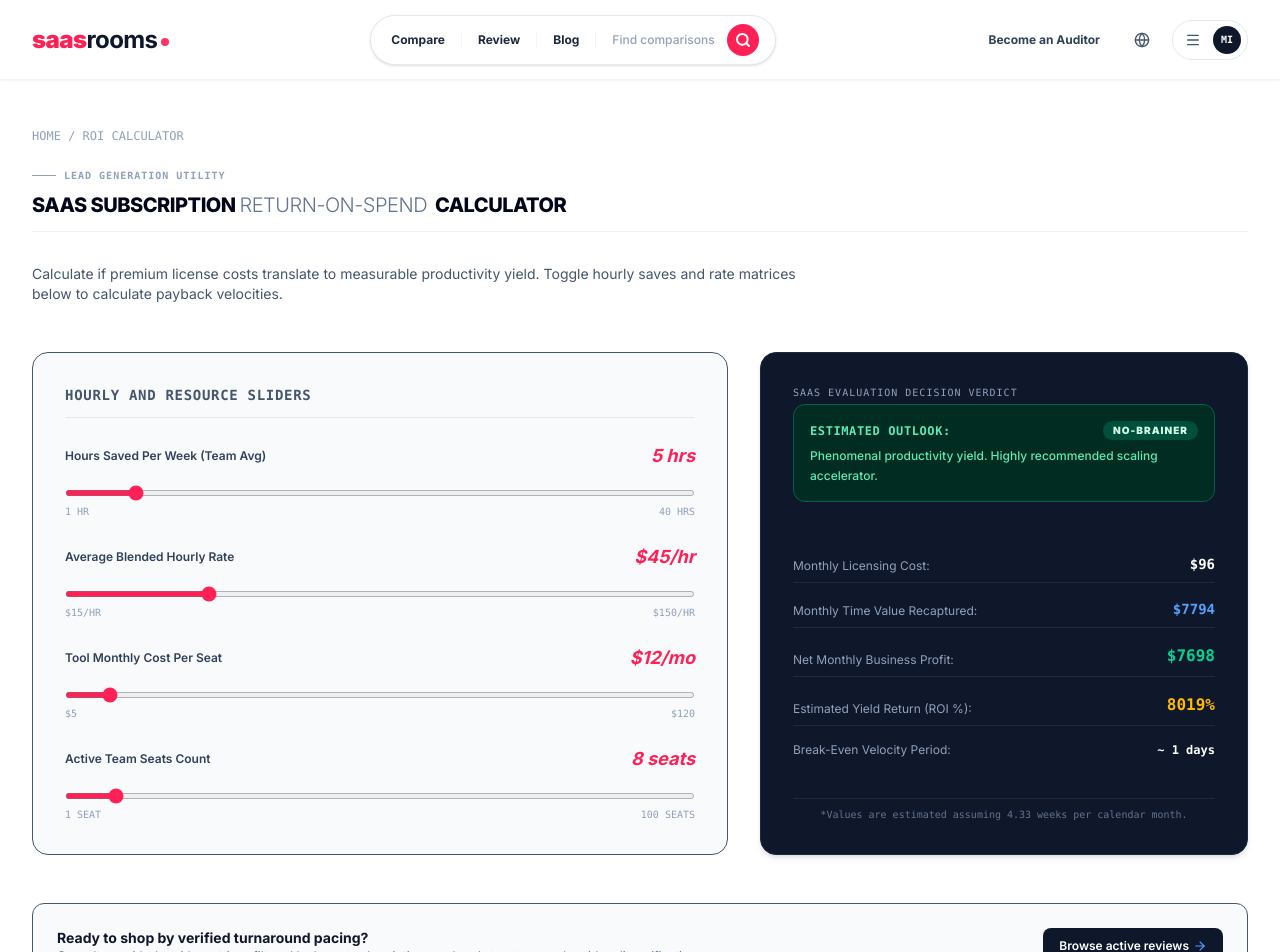
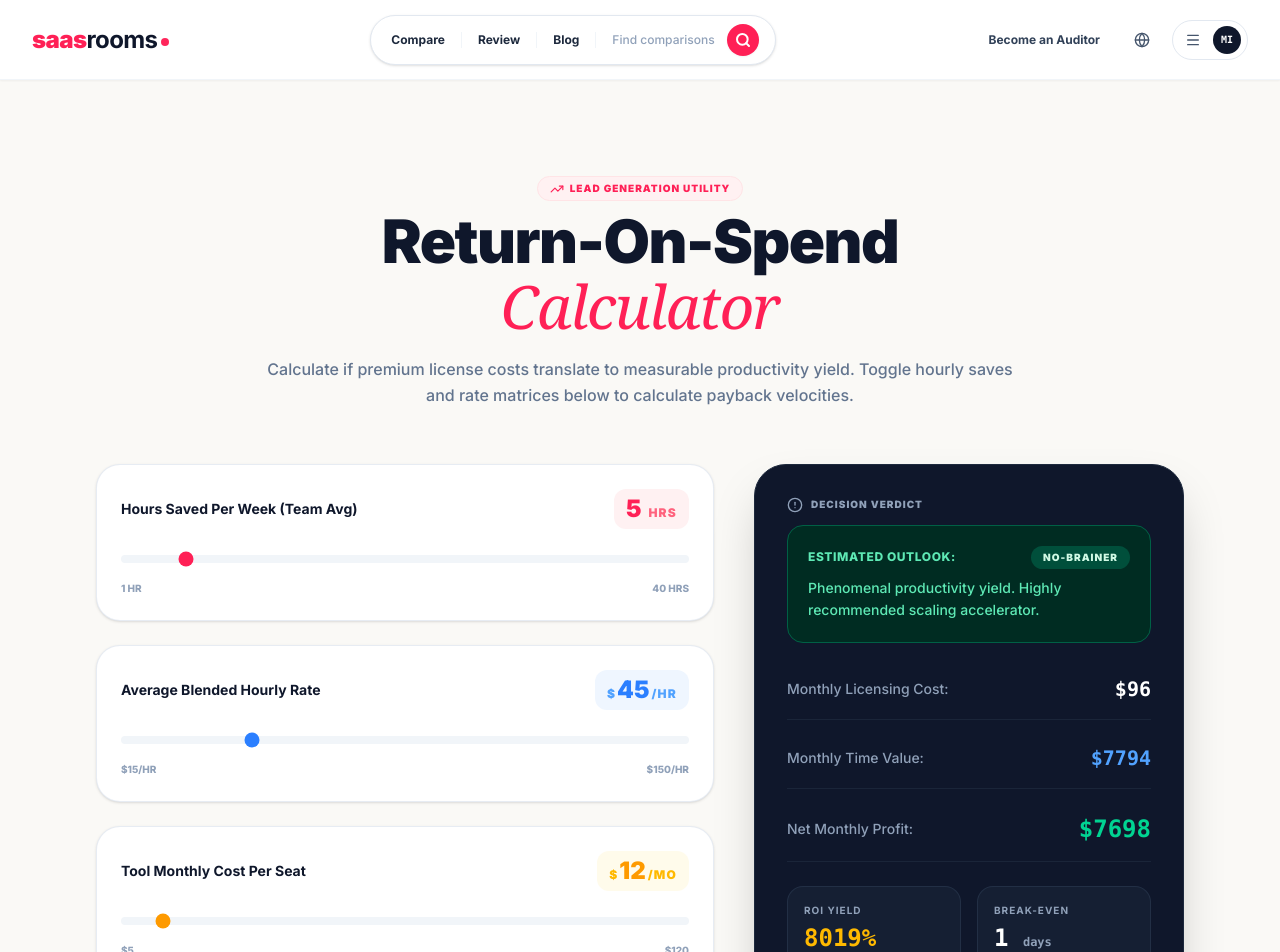
Before and after one commit to MininduBimsara/saasmatrix, a Next.js app: page /calculator in a window 1280 px wide. Shown: the top 952 px of the page. Built offline with nearby package versions, Linux system fonts and the light colour scheme.

Commit message:
feat(calculator): enhance UI and functionality of ROI Calculator with new design elements and improved user experience

```diff
--- a/app/calculator/page.tsx
+++ b/app/calculator/page.tsx
@@ -71,115 +71,109 @@ export default function CalculatorPage() {
   }, [report]);
 
   return (
-    <div className="flex flex-col min-h-screen bg-white">
+    <div className="bg-[#FAF9F6] min-h-screen text-slate-800 transition-colors duration-300 font-sans selection:bg-rose-100 flex flex-col">
       <Header />
 
-      <main id="roi-calculator-root" className="flex-grow py-12 font-sans">
-        <div className="max-w-7xl mx-auto px-4 sm:px-6 lg:px-8">
+      <main id="roi-calculator-root" className="flex-grow pt-10 pb-16 lg:py-24 relative overflow-hidden">
+        {/* Decorative elements */}
+        <div className="absolute top-0 right-0 w-[500px] h-[500px] bg-rose-50/20 rounded-full blur-3xl -z-10 pointer-events-none" />
+        <div className="absolute bottom-0 left-12 w-[300px] h-[300px] bg-amber-50/30 rounded-full blur-3xl -z-10 pointer-events-none" />
 
-          {/* Breadcrumb */}
-          <nav className="mb-6 text-xs text-slate-400 font-mono">
-            <Link href="/" className="hover:text-blue-600">HOME</Link> / ROI CALCULATOR
-          </nav>
+        <div className="max-w-6xl mx-auto px-4 sm:px-6 lg:px-8">
 
-          <SectionHeading
-            title="SaaS Subscription Return-On-Spend Calculator"
-            eyebrow="Lead Generation Utility"
-            emphasized="Return-On-Spend"
-          />
-
-          <p className="text-sm text-slate-600 max-w-3xl mb-12">
+          <div className="text-center space-y-4 mb-14 max-w-3xl mx-auto">
+            <span className="inline-flex items-center gap-1.5 px-3 py-1 text-[10px] font-black tracking-widest uppercase rounded-full bg-rose-50 border border-rose-100 text-rose-500 mb-2">
+              <TrendingUp className="h-3.5 w-3.5" />
+              Lead Generation Utility
+            </span>
+            <h1 className="text-4xl md:text-5xl lg:text-6xl font-black text-slate-900 leading-[1.08] tracking-tight">
+              Return-On-Spend <span className="text-rose-500 italic font-serif font-normal">Calculator</span>
+            </h1>
+            <p className="text-sm md:text-base leading-relaxed text-slate-500 font-medium">
               Calculate if premium license costs translate to measurable productivity yield. Toggle hourly saves and rate matrices below to calculate payback velocities.
             </p>
+          </div>
 
-          <div className="grid grid-cols-1 lg:grid-cols-12 gap-8 items-stretch mb-12">
+          <div className="grid grid-cols-1 lg:grid-cols-12 gap-10 items-start mb-16">
 
             {/* Left Column: Sliders Controllers (7 / 12 width) */}
-            <div className="lg:col-span-7 bg-slate-50 border border-slate-205/60 p-6 md:p-8 rounded-2xl flex flex-col justify-between gap-6">
-
-              <h3 className="text-sm font-extrabold text-slate-905 tracking-wider uppercase font-mono pb-3 border-b border-slate-200">
-                Hourly and Resource Sliders
-              </h3>
+            <div className="lg:col-span-7 space-y-6">
 
               {/* Slider 1: Hours saved per week */}
-              <div id="slider-hours-saved" className="space-y-2">
-                <div className="flex justify-between items-center">
-                  <span className="text-xs font-semibold text-slate-700">Hours Saved Per Week (Team Avg)</span>
-                  <span className="text-lg font-sans italic font-bold text-rose-500">{hoursSaved} hrs</span>
+              <div className="bg-white border border-slate-200/80 p-6 rounded-[24px] shadow-sm hover:shadow-md transition-shadow">
+                <div className="flex justify-between items-center mb-4">
+                  <span className="text-sm font-bold text-slate-900">Hours Saved Per Week (Team Avg)</span>
+                  <span className="text-2xl font-black text-rose-500 bg-rose-50 px-3 py-1 rounded-xl">{hoursSaved} <span className="text-xs text-rose-400 uppercase tracking-widest ml-0.5">hrs</span></span>
                 </div>
                 <input
-                  id="input-hours-saved"
                   type="range"
                   min="1"
                   max="40"
                   value={hoursSaved}
                   onChange={(e) => setHoursSaved(Number(e.target.value))}
-                  className="w-full accent-rose-500 cursor-pointer h-1.5 bg-slate-200 rounded-lg"
+                  className="w-full accent-rose-500 cursor-pointer h-2 bg-slate-100 rounded-lg appearance-none"
                 />
-                <div className="flex justify-between text-[10px] text-slate-400 font-mono">
+                <div className="flex justify-between text-[10px] text-slate-400 font-extrabold uppercase mt-3">
                   <span>1 HR</span>
                   <span>40 HRS</span>
                 </div>
               </div>
 
               {/* Slider 2: Average Hourly Rate */}
-              <div id="slider-hourly-rate" className="space-y-2">
-                <div className="flex justify-between items-center">
-                  <span className="text-xs font-semibold text-slate-700">Average Blended Hourly Rate</span>
-                  <span className="text-lg font-sans italic font-bold text-rose-500">${hourlyRate}/hr</span>
+              <div className="bg-white border border-slate-200/80 p-6 rounded-[24px] shadow-sm hover:shadow-md transition-shadow">
+                <div className="flex justify-between items-center mb-4">
+                  <span className="text-sm font-bold text-slate-900">Average Blended Hourly Rate</span>
+                  <span className="text-2xl font-black text-blue-500 bg-blue-50 px-3 py-1 rounded-xl"><span className="text-xs text-blue-400 mr-0.5">$</span>{hourlyRate}<span className="text-xs text-blue-400 uppercase tracking-widest ml-0.5">/hr</span></span>
                 </div>
                 <input
-                  id="input-hourly-rate"
                   type="range"
                   min="15"
                   max="150"
                   value={hourlyRate}
                   onChange={(e) => setHourlyRate(Number(e.target.value))}
-                  className="w-full accent-rose-500 cursor-pointer h-1.5 bg-slate-200 rounded-lg"
+                  className="w-full accent-blue-500 cursor-pointer h-2 bg-slate-100 rounded-lg appearance-none"
                 />
-                <div className="flex justify-between text-[10px] text-slate-400 font-mono">
+                <div className="flex justify-between text-[10px] text-slate-400 font-extrabold uppercase mt-3">
                   <span>$15/HR</span>
                   <span>$150/HR</span>
                 </div>
               </div>
 
               {/* Slider 3: Starting Seat Fee */}
-              <div id="slider-seat-cost" className="space-y-2">
-                <div className="flex justify-between items-center">
-                  <span className="text-xs font-semibold text-slate-700">Tool Monthly Cost Per Seat</span>
-                  <span className="text-lg font-sans italic font-bold text-rose-500">${seatCost}/mo</span>
+              <div className="bg-white border border-slate-200/80 p-6 rounded-[24px] shadow-sm hover:shadow-md transition-shadow">
+                <div className="flex justify-between items-center mb-4">
+                  <span className="text-sm font-bold text-slate-900">Tool Monthly Cost Per Seat</span>
+                  <span className="text-2xl font-black text-amber-500 bg-amber-50 px-3 py-1 rounded-xl"><span className="text-xs text-amber-400 mr-0.5">$</span>{seatCost}<span className="text-xs text-amber-400 uppercase tracking-widest ml-0.5">/mo</span></span>
                 </div>
                 <input
-                  id="input-seat-cost"
                   type="range"
                   min="5"
                   max="120"
                   value={seatCost}
                   onChange={(e) => setSeatCost(Number(e.target.value))}
-                  className="w-full accent-rose-500 cursor-pointer h-1.5 bg-slate-200 rounded-lg"
+                  className="w-full accent-amber-500 cursor-pointer h-2 bg-slate-100 rounded-lg appearance-none"
                 />
-                <div className="flex justify-between text-[10px] text-slate-400 font-mono">
+                <div className="flex justify-between text-[10px] text-slate-400 font-extrabold uppercase mt-3">
                   <span>$5</span>
                   <span>$120</span>
                 </div>
               </div>
 
               {/* Slider 4: Team size */}
-              <div id="slider-team-size" className="space-y-2">
-                <div className="flex justify-between items-center">
-                  <span className="text-xs font-semibold text-slate-700">Active Team Seats Count</span>
-                  <span className="text-lg font-sans italic font-bold text-rose-500">{teamSize} seats</span>
+              <div className="bg-white border border-slate-200/80 p-6 rounded-[24px] shadow-sm hover:shadow-md transition-shadow">
+                <div className="flex justify-between items-center mb-4">
+                  <span className="text-sm font-bold text-slate-900">Active Team Seats Count</span>
+                  <span className="text-2xl font-black text-emerald-500 bg-emerald-50 px-3 py-1 rounded-xl">{teamSize} <span className="text-xs text-emerald-400 uppercase tracking-widest ml-0.5">seats</span></span>
                 </div>
                 <input
-                  id="input-team-size"
                   type="range"
                   min="1"
                   max="100"
                   value={teamSize}
                   onChange={(e) => setTeamSize(Number(e.target.value))}
-                  className="w-full accent-rose-500 cursor-pointer h-1.5 bg-slate-200 rounded-lg"
+                  className="w-full accent-emerald-500 cursor-pointer h-2 bg-slate-100 rounded-lg appearance-none"
                 />
-                <div className="flex justify-between text-[10px] text-slate-400 font-mono">
+                <div className="flex justify-between text-[10px] text-slate-400 font-extrabold uppercase mt-3">
                   <span>1 SEAT</span>
                   <span>100 SEATS</span>
                 </div>
@@ -188,77 +182,80 @@ export default function CalculatorPage() {
             </div>
 
             {/* Right Column: Outcomes in dark theme layout (5 / 12 width) */}
-            <div id="calculator-receipt" className="lg:col-span-5 bg-slate-900 text-white p-6 md:p-8 rounded-2xl border border-slate-800 flex flex-col justify-between gap-6 shadow-md">
+            <div className="lg:col-span-5 relative">
+              <div className="sticky top-28 bg-slate-900 text-white p-8 rounded-[32px] border border-slate-800 shadow-2xl flex flex-col gap-8">
 
                 {/* Output Header with dynamic verdict */}
                 <div>
-                <span className="text-[10px] uppercase tracking-widest font-mono text-slate-400 block mb-1">
-                  SaaS Evaluation Decision Verdict
+                  <span className="text-[10px] uppercase tracking-widest font-black text-slate-400 block mb-3 flex items-center gap-2">
+                    <AlertCircle className="h-4 w-4" />
+                    Decision Verdict
                   </span>
 
-                <div className={`p-4 rounded-xl border ${verdict.bg} mb-4`}>
-                  <div className="flex justify-between items-center mb-1.5">
-                    <span className="text-xs uppercase font-mono font-bold tracking-wider">Estimated Outlook:</span>
-                    <span className={`text-[10px] uppercase tracking-widest font-black px-2.5 py-0.5 rounded-full ${verdict.badge}`}>
+                  <div className={`p-5 rounded-2xl border ${verdict.bg}`}>
+                    <div className="flex justify-between items-center mb-2">
+                      <span className="text-xs uppercase font-extrabold tracking-wider">Estimated Outlook:</span>
+                      <span className={`text-[10px] uppercase tracking-widest font-black px-3 py-1 rounded-full ${verdict.badge}`}>
                         {verdict.label}
                       </span>
                     </div>
-                  <p className="text-xs font-medium leading-relaxed">
+                    <p className="text-sm font-medium leading-relaxed">
                       {verdict.summary}
                     </p>
                   </div>
                 </div>
 
                 {/* Key calculated yields and variables */}
-              <div className="space-y-4">
+                <div className="space-y-6">
 
                   {/* Monthly cost */}
-                <div className="flex justify-between items-end pb-2 border-b border-slate-800">
-                  <span className="text-xs text-slate-400">Monthly Licensing Cost:</span>
-                  <span className="text-sm font-bold font-mono text-white">${report.monthlyCost}</span>
+                  <div className="flex justify-between items-center pb-4 border-b border-slate-800/80">
+                    <span className="text-sm text-slate-400 font-medium">Monthly Licensing Cost:</span>
+                    <span className="text-xl font-bold font-mono text-white">${report.monthlyCost}</span>
                   </div>
 
                   {/* Value created */}
-                <div className="flex justify-between items-end pb-2 border-b border-slate-800">
-                  <span className="text-xs text-slate-400">Monthly Time Value Recaptured:</span>
-                  <span className="text-sm font-bold font-mono text-blue-400">${report.monthlyValue}</span>
+                  <div className="flex justify-between items-center pb-4 border-b border-slate-800/80">
+                    <span className="text-sm text-slate-400 font-medium">Monthly Time Value:</span>
+                    <span className="text-xl font-bold font-mono text-blue-400">${report.monthlyValue}</span>
                   </div>
 
                   {/* Net Benefit */}
-                <div className="flex justify-between items-end pb-2 border-b border-slate-800">
-                  <span className="text-xs text-slate-400">Net Monthly Business Profit:</span>
-                  <span className="text-base font-extrabold font-mono text-emerald-400">${report.netBenefit}</span>
+                  <div className="flex justify-between items-center pb-4 border-b border-slate-800/80">
+                    <span className="text-sm text-slate-400 font-medium">Net Monthly Profit:</span>
+                    <span className="text-2xl font-black font-mono text-emerald-400">${report.netBenefit}</span>
                   </div>
 
-                {/* ROI % */}
-                <div className="flex justify-between items-end pb-2 border-b border-slate-800">
-                  <span className="text-xs text-slate-400">Estimated Yield Return (ROI %):</span>
-                  <span className="text-base font-extrabold font-mono text-amber-400">{report.roiPercentage}%</span>
+                  {/* ROI % & Payback */}
+                  <div className="grid grid-cols-2 gap-4">
+                    <div className="bg-slate-800/50 p-4 rounded-2xl border border-slate-700/50">
+                      <span className="block text-[10px] uppercase tracking-widest text-slate-400 font-bold mb-1">ROI Yield</span>
+                      <span className="text-2xl font-black font-mono text-amber-400">{report.roiPercentage}%</span>
                     </div>
-
-                {/* Payback period */}
-                <div className="flex justify-between items-end pb-1">
-                  <span className="text-xs text-slate-400">Break-Even Velocity Period:</span>
-                  <span className="text-xs font-bold font-mono text-white">~ {report.paybackDays} days</span>
+                    <div className="bg-slate-800/50 p-4 rounded-2xl border border-slate-700/50">
+                      <span className="block text-[10px] uppercase tracking-widest text-slate-400 font-bold mb-1">Break-Even</span>
+                      <span className="text-2xl font-black font-mono text-white">{report.paybackDays} <span className="text-xs text-slate-400">days</span></span>
+                    </div>
                   </div>
 
                 </div>
 
-              <div className="text-[10px] text-slate-500 font-mono text-center leading-normal pt-2 border-t border-slate-800">
+                <div className="text-[10px] text-slate-500 font-medium text-center leading-normal">
                   *Values are estimated assuming 4.33 weeks per calendar month.
                 </div>
 
+              </div>
             </div>
 
           </div>
 
           {/* Bottom Card calling list with payback indexes */}
-          <section id="payback-index-cta" className="bg-slate-50 border border-slate-205 py-6 px-6 rounded-xl flex flex-col md:flex-row items-center justify-between gap-4">
-            <div>
-              <h4 className="text-sm font-bold text-slate-900">
+          <section id="payback-index-cta" className="bg-white border border-slate-200/80 shadow-sm py-8 px-8 rounded-[32px] flex flex-col md:flex-row items-center justify-between gap-6 max-w-4xl mx-auto mb-16">
+            <div className="max-w-xl text-center md:text-left">
+              <h4 className="text-xl font-black text-slate-900 mb-2">
                 Ready to shop by verified turnaround pacing?
               </h4>
-              <p className="text-xs text-slate-500">
+              <p className="text-sm text-slate-500 font-medium">
                 Consult our side-by-side matrices filtered by lowest subscription overhead structures and rapid audit verification.
               </p>
             </div>
@@ -266,15 +263,15 @@ export default function CalculatorPage() {
             <Link
               id="calculator-go-reviews-index"
               href="/reviews"
-              className="inline-flex items-center gap-1 bg-slate-900 hover:bg-slate-805 text-white text-xs font-semibold px-4 py-2.5 rounded-lg whitespace-nowrap"
+              className="inline-flex shrink-0 items-center gap-2 bg-slate-950 hover:bg-rose-600 text-white text-xs font-bold uppercase tracking-widest px-8 py-4 rounded-full transition-all shadow-md hover:shadow-lg hover:scale-105"
             >
-              Browse active reviews
-              <ArrowRight className="h-3.5 w-3.5 text-blue-400" />
+              Browse Reviews
+              <ArrowRight className="h-4 w-4" />
             </Link>
           </section>
 
           {/* Google Adsense compliance placement */}
-          <div className="mt-8">
+          <div className="max-w-4xl mx-auto">
             <AdContainer layoutType="top-banner" slotId="calculator-leaderboard-bottom" />
           </div>
 
```
Also changed, not shown: app/compare/page.tsx (+52 -13 lines), components/AdminLogin.tsx (+16 -54 lines), 1 other file (tests, documents, lock files or other folders). Lines whose indentation alone changed are shown as unchanged.
